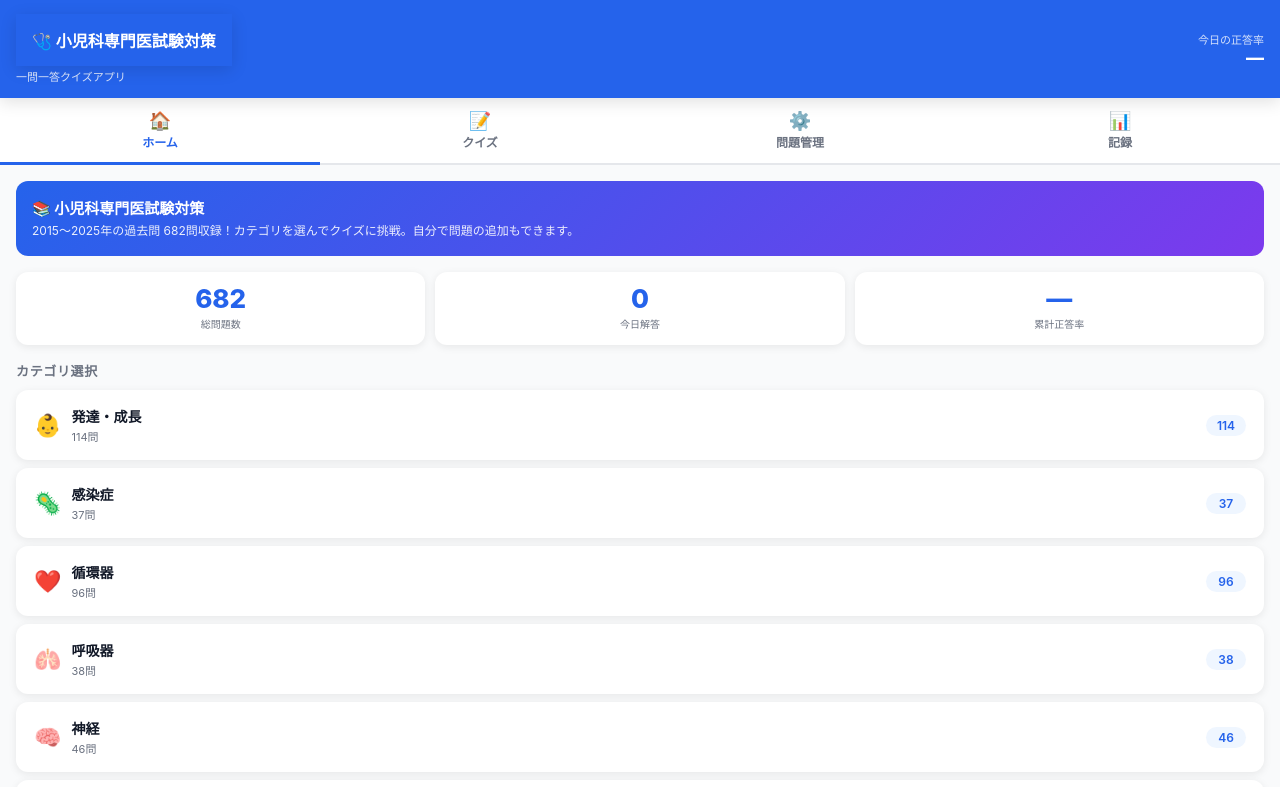
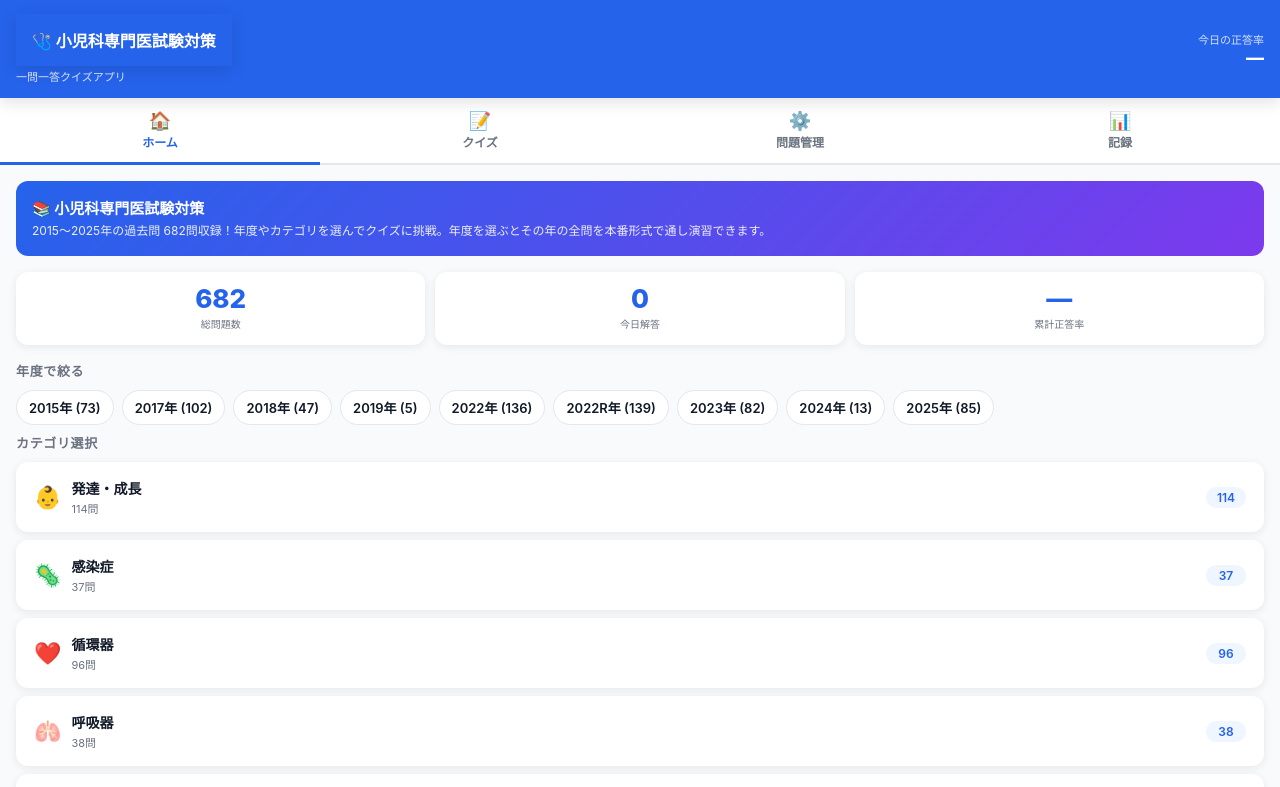
Before and after one commit to nakanokenoct/pediatrics-quiz, a plain HTML site: page index.html in a window 1280 px wide. Shown: the top 787 px of the page. Drawn offline with Linux system fonts and the light colour scheme.

Commit message:
Add year-based practice mode

```diff
--- a/index.html
+++ b/index.html
@@ -674,7 +674,7 @@
 <div class="page active" id="page-home">
   <div class="intro-banner">
     <h2>📚 小児科専門医試験対策</h2>
-    <p>2015〜2025年の過去問 682問収録！カテゴリを選んでクイズに挑戦。自分で問題の追加もできます。</p>
+    <p>2015〜2025年の過去問 682問収録！年度やカテゴリを選んでクイズに挑戦。年度を選ぶとその年の全問を本番形式で通し演習できます。</p>
   </div>
 
   <div class="stats-grid">
@@ -691,6 +691,9 @@
       <div class="stat-label">累計正答率</div>
     </div>
   </div>
+
+  <div class="section-header">年度で絞る<span id="yearClear" style="font-size:11px;font-weight:400;color:var(--primary);float:right;cursor:pointer;display:none;" onclick="clearYears()">クリア</span></div>
+  <div id="yearList" style="display:flex;flex-wrap:wrap;gap:8px;margin-bottom:8px;"></div>
 
   <div class="section-header">カテゴリ選択</div>
   <div class="category-list" id="categoryList"></div>
@@ -1002,6 +1005,7 @@ let quizIdx = 0;
 let quizCorrect = 0;
 let quizWrong = 0;
 let selectedCats = new Set();
+let selectedYears = new Set();
 let quizMode = 'sequential';
 let manageCatFilter = 'all';
 
@@ -1096,11 +1100,33 @@ function renderHome() {
   const todayRate = todayTotal > 0 ? Math.round(stats.todayCorrect / todayTotal * 100) + '%' : '—';
   document.getElementById('todayRate').textContent = todayRate;
 
+  // Year chips
+  const yearContainer = document.getElementById('yearList');
+  if (yearContainer) {
+    yearContainer.innerHTML = '';
+    const years = [...new Set(questions.map(q => q.year).filter(Boolean))].sort();
+    years.forEach(y => {
+      const yc = questions.filter(q => q.year === y).length;
+      const sel = selectedYears.has(y);
+      const chip = document.createElement('div');
+      chip.textContent = y + '年 (' + yc + ')';
+      chip.style.cssText = 'padding:7px 12px;border-radius:20px;font-size:13px;font-weight:600;cursor:pointer;border:1.5px solid ' +
+        (sel ? 'var(--primary)' : 'var(--gray-200)') + ';background:' +
+        (sel ? 'var(--primary-light)' : '#fff') + ';color:' +
+        (sel ? 'var(--primary)' : 'var(--gray-600)') + ';';
+      chip.onclick = () => toggleYear(y);
+      yearContainer.appendChild(chip);
+    });
+    document.getElementById('yearClear').style.display = selectedYears.size ? 'inline' : 'none';
+  }
+
   // Category list
   const container = document.getElementById('categoryList');
   container.innerHTML = '';
   CATEGORIES.forEach(cat => {
-    const count = questions.filter(q => q.cat === cat.id).length;
+    // 年度で絞り込んだ場合はその年度内のカテゴリ件数を表示
+    const inYear = q => selectedYears.size === 0 || selectedYears.has(q.year);
+    const count = questions.filter(q => q.cat === cat.id && inYear(q)).length;
     if (count === 0) return;
     const isSelected = selectedCats.has(cat.id);
     const div = document.createElement('div');
@@ -1125,6 +1151,17 @@ function toggleCategory(id) {
   renderHome();
 }
 
+function toggleYear(y) {
+  if (selectedYears.has(y)) selectedYears.delete(y);
+  else selectedYears.add(y);
+  renderHome();
+}
+
+function clearYears() {
+  selectedYears.clear();
+  renderHome();
+}
+
 function selectMode(mode) {
   quizMode = mode;
   document.querySelectorAll('.mode-btn').forEach(b => b.classList.remove('selected'));
@@ -1134,8 +1171,9 @@ function selectMode(mode) {
 // ─── QUIZ ───
 function startQuiz() {
   let pool = [...questions];
+  if (selectedYears.size > 0) pool = pool.filter(q => selectedYears.has(q.year));
   if (selectedCats.size > 0) pool = pool.filter(q => selectedCats.has(q.cat));
-  if (pool.length === 0) { showToast('選択したカテゴリに問題がありません'); return; }
+  if (pool.length === 0) { showToast('選択した条件に該当する問題がありません'); return; }
 
   if (quizMode === 'wrong') {
     const wrongPool = pool.filter(q => stats.wrongIds.has(q.id));
@@ -1151,7 +1189,9 @@ function startQuiz() {
     pool = pool.sort(() => Math.random() - 0.5);
   }
 
-  quizQueue = pool.slice(0, 20); // max 20 per session
+  // 年度別演習では、その年度の全問を通しで出題（本番形式）。それ以外は1回20問まで。
+  const cap = selectedYears.size > 0 ? pool.length : 20;
+  quizQueue = pool.slice(0, cap);
   quizIdx = 0;
   quizCorrect = 0;
   quizWrong = 0;
```
Also changed, not shown: pediatrics_quiz.html (+44 -4 lines).
